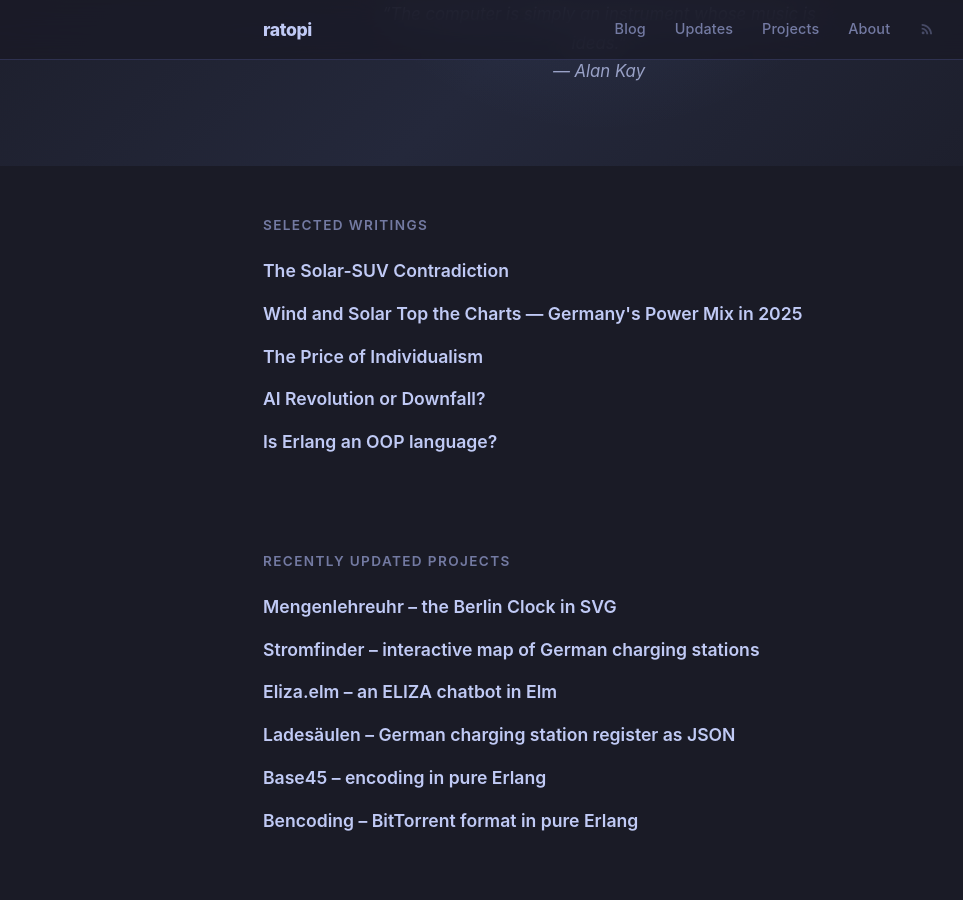
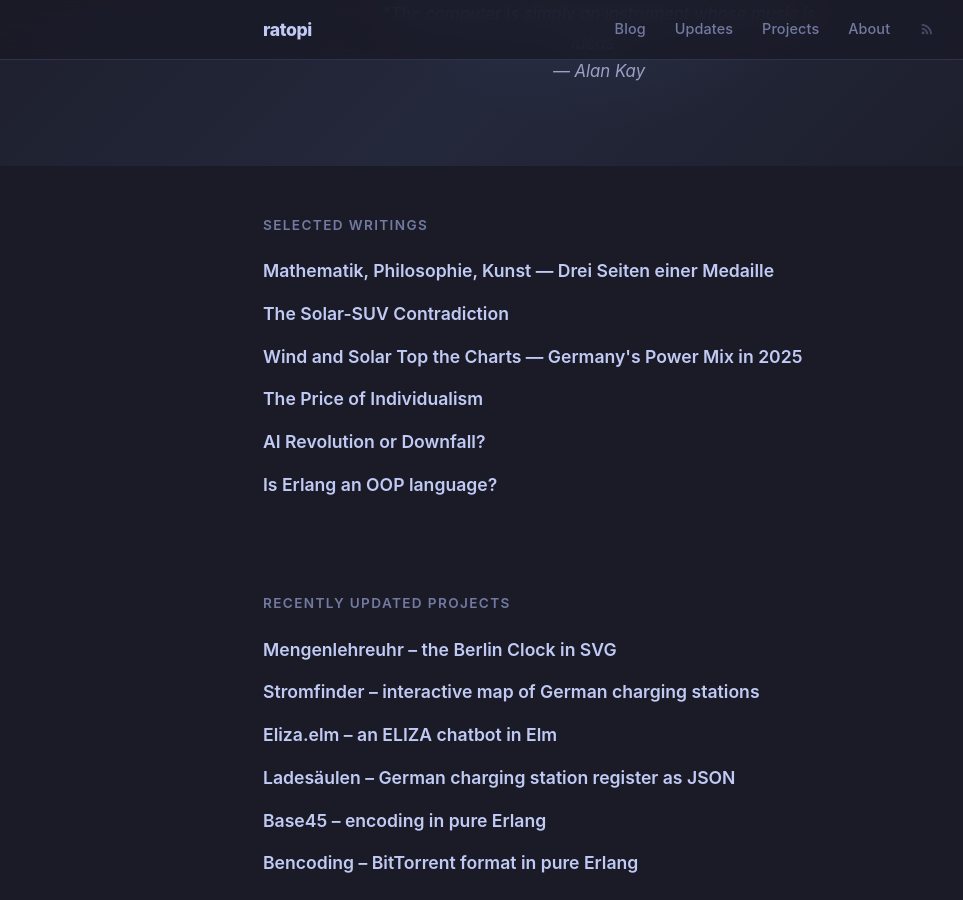
Before and after one commit to ratopi/ratopi.github.io, a Jekyll site: the page built from index.md, in a window 1280 px wide and 900 px high, scrolled down 314 px. Shown: the whole window, without its empty margins (41-1004 px from the left). Built offline with Jekyll 4.4.1, drawn with Linux system fonts in a browser that asks for light colours.

```diff
--- a/index.md
+++ b/index.md
@@ -3,6 +3,8 @@ layout: home
 title: Ralf Th. Pietsch
 description: developing software with passion
 selected:
+  - title: "Mathematik, Philosophie, Kunst — Drei Seiten einer Medaille"
+    url: /2026/mathematik-philosophie-kunst.html
   - title: "The Solar-SUV Contradiction"
     url: /2026/the-solar-suv-contradiction.html
   - title: "Wind and Solar Top the Charts — Germany's Power Mix in 2025"
```
Also changed, not shown: _posts/2026-04-16-mathematik-philosophie-kunst.md (+1 -1 lines).
